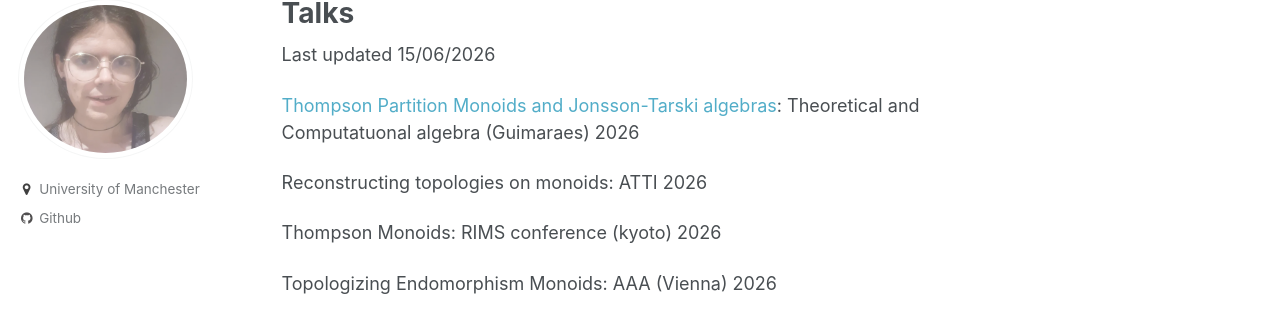
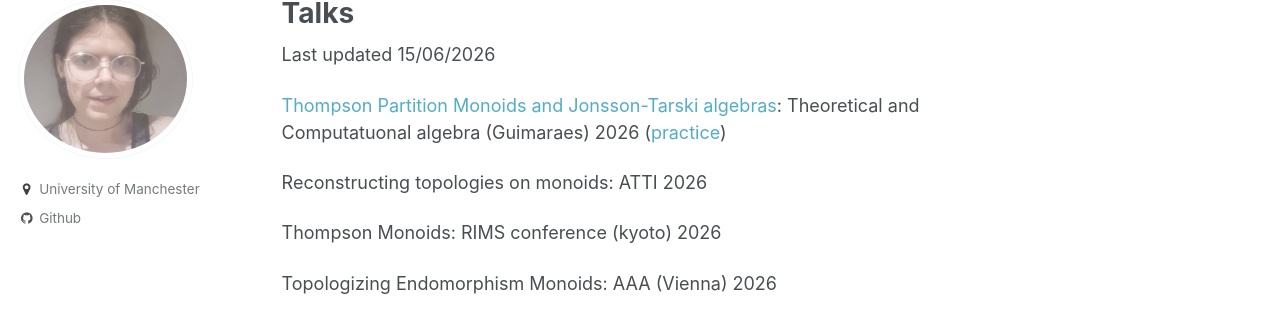
Before and after one commit to le27/L-Elliott, a Jekyll site: the page built from _pages/talks.md, in a window 1280 px wide. Shown: the part 119-434 px from the top of the page. Built offline with Jekyll 4.4.1, drawn with Linux system fonts in a browser that asks for light colours.

Commit message:
Update talks.md with practice video link
Added a link to a practice video for the Thompson Partition Monoids talk.

```diff
--- a/_pages/talks.md
+++ b/_pages/talks.md
@@ -7,7 +7,7 @@
 
 Last updated 15/06/2026
 
-[Thompson Partition Monoids and Jonsson-Tarski algebras](https://le27.github.io/L-Elliott/files/Portugal%202026.pdf): Theoretical and Computatuonal algebra (Guimaraes) 2026
+[Thompson Partition Monoids and Jonsson-Tarski algebras](https://le27.github.io/L-Elliott/files/Portugal%202026.pdf): Theoretical and Computatuonal algebra (Guimaraes) 2026 ([practice](https://www.youtube.com/watch?v=jqJbDMOKQMw))
 
 Reconstructing topologies on monoids: ATTI 2026
 
```
